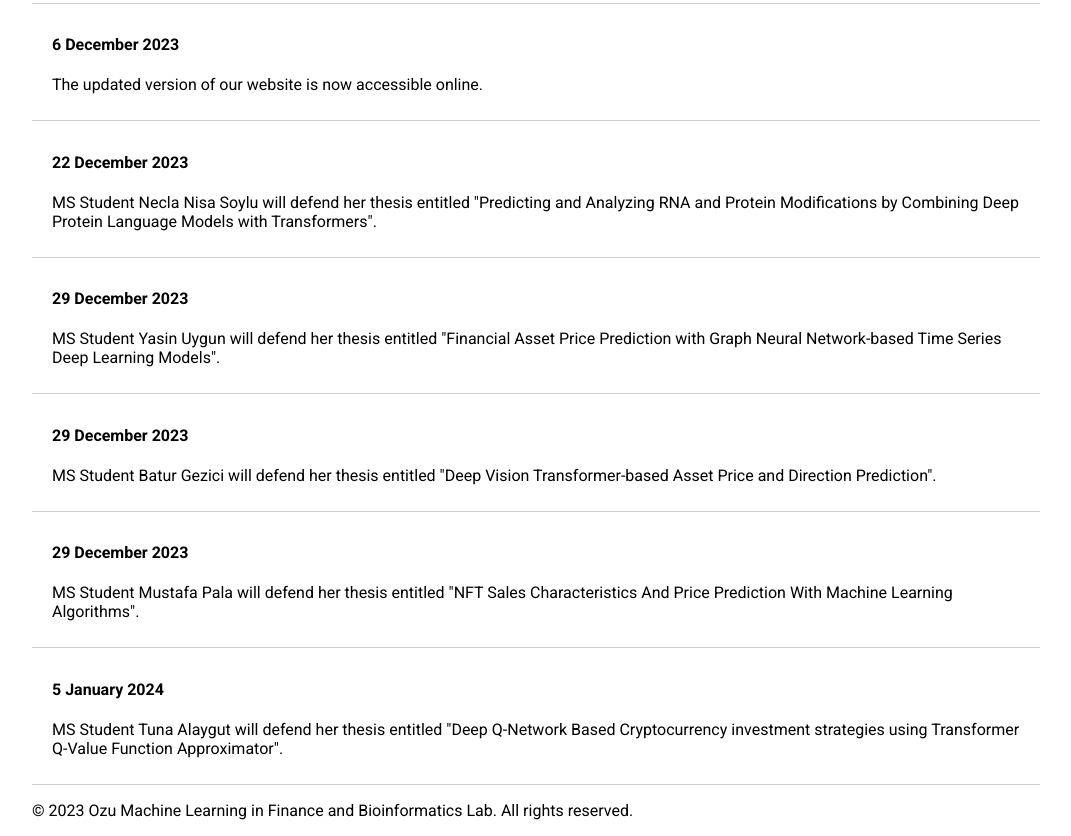
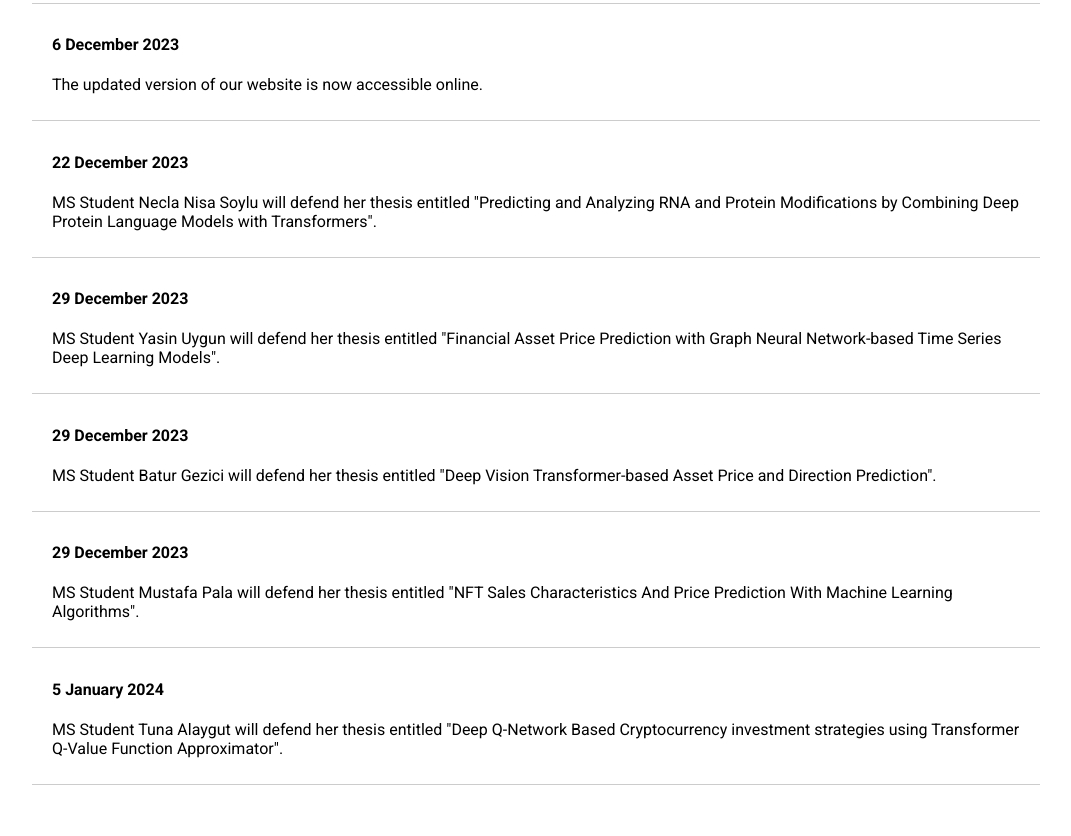
Before and after one commit to ozu-mlfinbio-lab/ozu-mlfinbio-lab.github.io, a plain HTML site: page index.html in a window 1280 px wide. Shown: the part 797-1633 px from the top of the page, without its empty margins (104-1175 px from the left). After the commit the page ends 1590 px from the top, so only its background shows below. Drawn offline with Linux system fonts and the light colour scheme.

Commit message:
update last

```diff
--- a/index.html
+++ b/index.html
@@ -206,8 +206,5 @@
         </div>
   </main>
 
-  <footer>
-    <p>&copy; 2023 Ozu Machine Learning in Finance and Bioinformatics Lab. All rights reserved.</p>
-  </footer>
 </body>
 </html>
```
Also changed, not shown: people.html (+0 -3 lines), publications.html (+0 -3 lines), teaching.html (+0 -3 lines), vacancies.html (+0 -3 lines).
